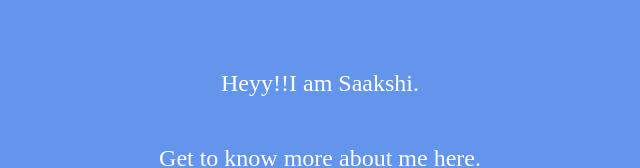
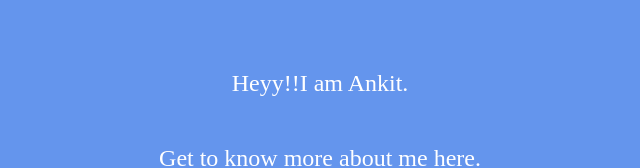
Before and after one commit to ankitkumar0622/portfolio, a plain HTML site: page index.html in a window 1280 px wide. Shown: the part 638-806 px from the top of the page, 320-960 px from the left. Drawn offline with Linux system fonts and the light colour scheme.

Commit message:
Update index.html

```diff
--- a/index.html
+++ b/index.html
@@ -24,7 +24,7 @@
 
     <section id="home">
         <h1 class="h-primary">Welcome to MyPortfolio</h1>
-        <p>Heyy!!I am Saakshi. </p>
+        <p>Heyy!!I am Ankit. </p>
         <p>Get to know more about me here. </p>
     </section>
     <img src="happiness.jfif" alt="">
```
